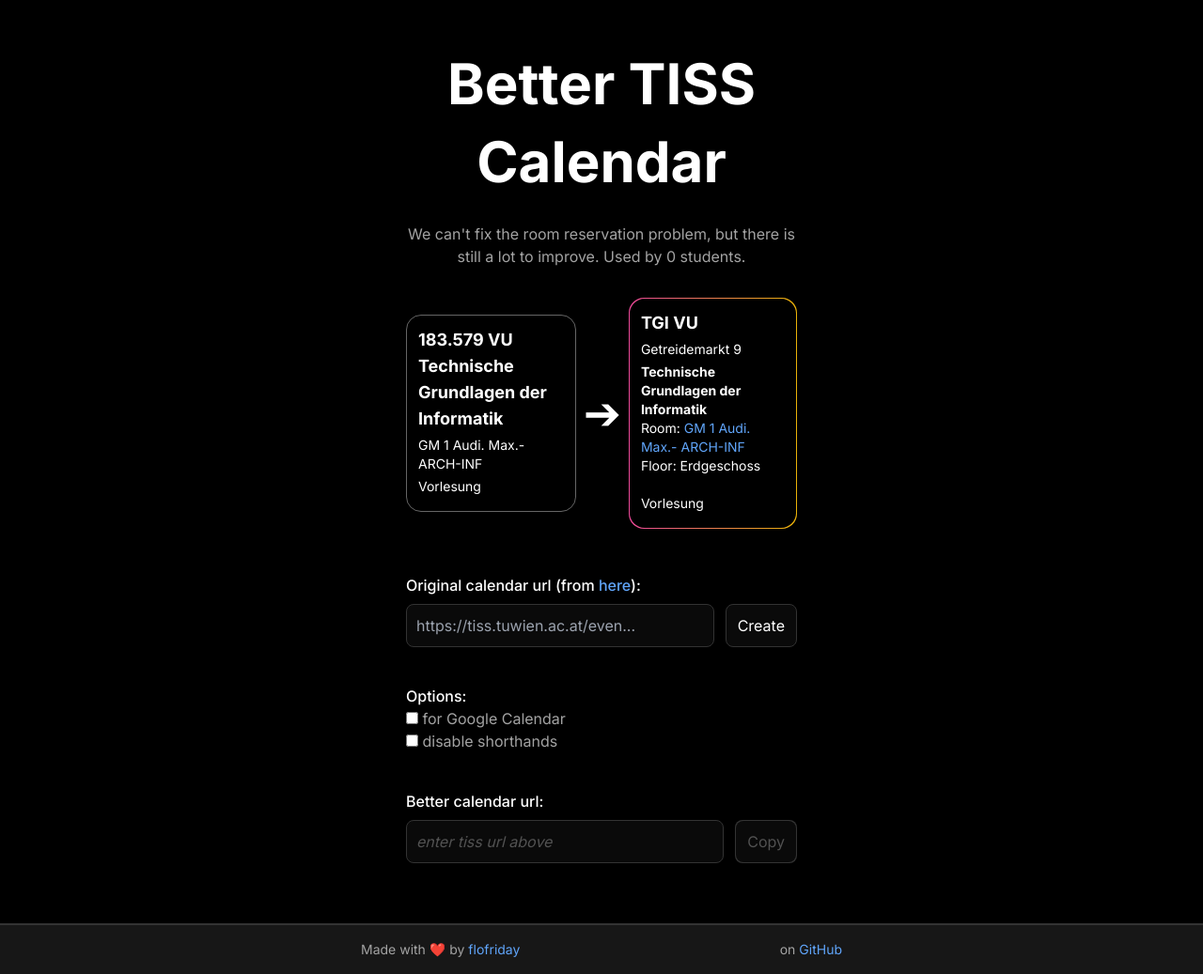
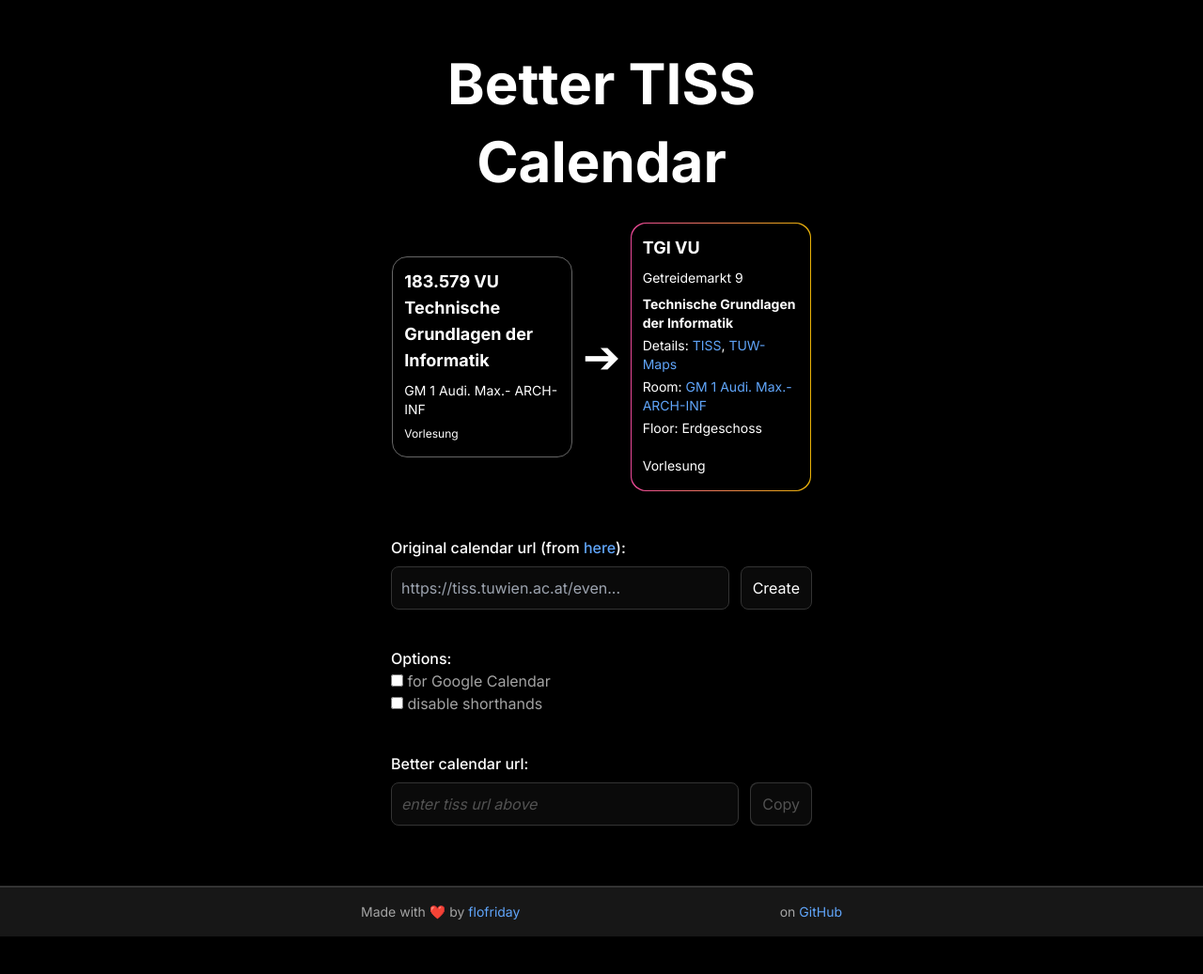
Before and after one commit to flofriday/better-tiss-calendar, a Flask app: page / in a window 1280 px wide. Shown: the whole page at 94% size. After the commit the page ends 997 px from the top, so only its background shows below. Run offline with Flask 3, Linux system fonts and the light colour scheme; data that the repository does not hold is empty.

Commit message:
Improve homepage layout
This mostly changes the preview and includes more information and
plays a little with the fontsize and general width of the preview.

```diff
--- a/app/__init__.py
+++ b/app/__init__.py
@@ -44,8 +44,7 @@
 
 @app.route("/")
 def home():
-    statistic = get_statistics(get_db())
-    return render_template("home.html", statistic=statistic)
+    return render_template("home.html")
 
 
 @app.route("/statistics")
--- a/app/static/style.css
+++ b/app/static/style.css
@@ -575,6 +575,11 @@
   margin-bottom: auto;
 }
 
+.my-2 {
+  margin-top: 0.5rem;
+  margin-bottom: 0.5rem;
+}
+
 .mb-12 {
   margin-bottom: 3rem;
 }
@@ -589,6 +594,22 @@
 
 .mt-2 {
   margin-top: 0.5rem;
+}
+
+.mb-1 {
+  margin-bottom: 0.25rem;
+}
+
+.mb-0 {
+  margin-bottom: 0px;
+}
+
+.mb-0\.5 {
+  margin-bottom: 0.125rem;
+}
+
+.mt-1 {
+  margin-top: 0.25rem;
 }
 
 .block {
@@ -619,12 +640,36 @@
   width: 100%;
 }
 
+.w-\[14rem\] {
+  width: 14rem;
+}
+
+.w-\[13rem\] {
+  width: 13rem;
+}
+
+.min-w-\[13rem\] {
+  min-width: 13rem;
+}
+
+.min-w-\[12rem\] {
+  min-width: 12rem;
+}
+
+.min-w-\[11rem\] {
+  min-width: 11rem;
+}
+
 .max-w-lg {
   max-width: 32rem;
 }
 
 .max-w-md {
   max-width: 28rem;
+}
+
+.max-w-\[30rem\] {
+  max-width: 30rem;
 }
 
 .flex-1 {
@@ -831,6 +876,11 @@
   line-height: 1.25rem;
 }
 
+.text-xs {
+  font-size: 0.75rem;
+  line-height: 1rem;
+}
+
 .font-bold {
   font-weight: 700;
 }
@@ -845,6 +895,10 @@
 
 .leading-snug {
   line-height: 1.375;
+}
+
+.leading-5 {
+  line-height: 1.25rem;
 }
 
 .text-blue-400 {
--- a/app/templates/home.html
+++ b/app/templates/home.html
@@ -25,34 +25,38 @@
 
 <body class="h-screen">
     <div class="h-full flex flex-col justify-between">
-        <main class="container w-full max-w-md mx-auto px-4 text-center">
+        <main class="container w-full max-w-[30rem] mx-auto px-4 text-center">
             <h1 class="text-6xl font-bold pt-12 pb-6 leading-snug">
                 Better TISS Calendar
             </h1>
-            <div class="pb-8 text-neutral-400">
-                We can't fix the room reservation problem, but there is still a
-                lot to improve.
-                Used by {{statistic.monthly_users}} students.
-            </div>
             <div class="flex flex-row justify-around mb-12">
                 <div class="my-auto w-[12rem] h-full border border-[color:#666] rounded-2xl text-start p-3">
                     <div lang="de" class="text-lg font-bold">183.579 VU Technische Grundlagen der
                         Informatik</div>
-                    <div lang="de" class="my-1 text-sm">GM 1 Audi. Max.- ARCH-INF</div>
-                    <div lang="de" class="my-1 text-sm">Vorlesung</div>
+                    <div lang="de" class="my-2 text-sm">GM 1 Audi. Max.- ARCH-INF</div>
+                    <div lang="de" class="my-1 text-xs">Vorlesung</div>
                 </div>
                 <span aria-hidden="true" class="my-auto text-5xl px-2 whitespace-nowrap">➔</span>
                 <div class="w-[12rem] h-full rounded-2xl p-[1px] bg-gradient-to-r from-pink-500 to-yellow-500">
                     <div class="w-full h-full bg-black rounded-2xl text-start p-3">
                         <div lang="de" id="preview-title" class="text-lg font-bold">TGI VU</div>
-                        <div lang="de" class="my-1 text-sm">Getreidemarkt 9</div>
+                        <div lang="de" class="my-2 text-sm">Getreidemarkt 9</div>
                         <div class="my-1 text-sm">
-                            <div id="preview-lecturename">
+                            <div id="preview-lecturename" class="mb-1">
                                 <strong lang="de">Technische Grundlagen der
-                                    Informatik</strong><br>
+                                    Informatik</strong>
                             </div>
-                            Room: <span lang="de" class="text-blue-400">GM 1 Audi. Max.- ARCH-INF</span><br>
-                            Floor: <span lang="de"> Erdgeschoss</span><br>
+                            <div class="mb-1">
+                                Details: <span lang="de" class="text-blue-400">TISS</span>, <span lang="de"
+                                    class="text-blue-400">TUW-Maps</span>
+                            </div>
+                            <div class="mb-1">
+                                Room: <span lang="de" class="text-blue-400">GM 1 Audi. Max.-
+                                    ARCH-INF</span>
+                            </div>
+                            <div>
+                                Floor: <span lang="de"> Erdgeschoss</span>
+                            </div>
                             <br>
                             <span lang="de">Vorlesung</span>
                         </div>
```
Also changed, not shown: tests/test_request.py (+3 -1 lines), README.md.
